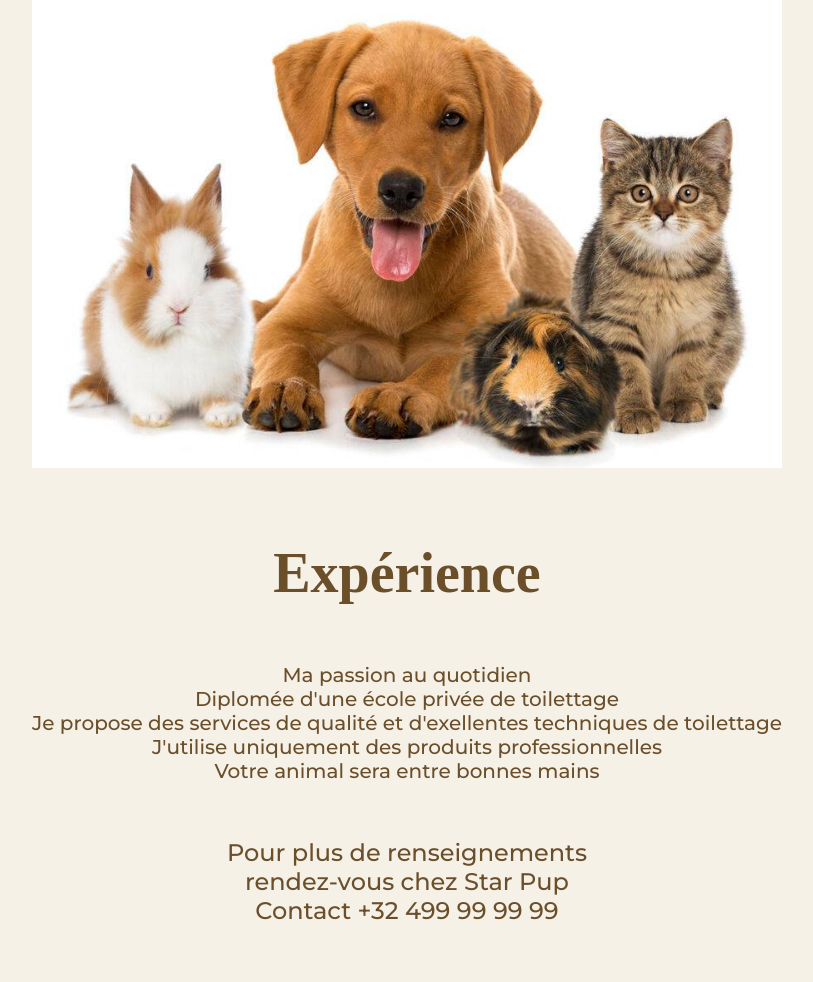
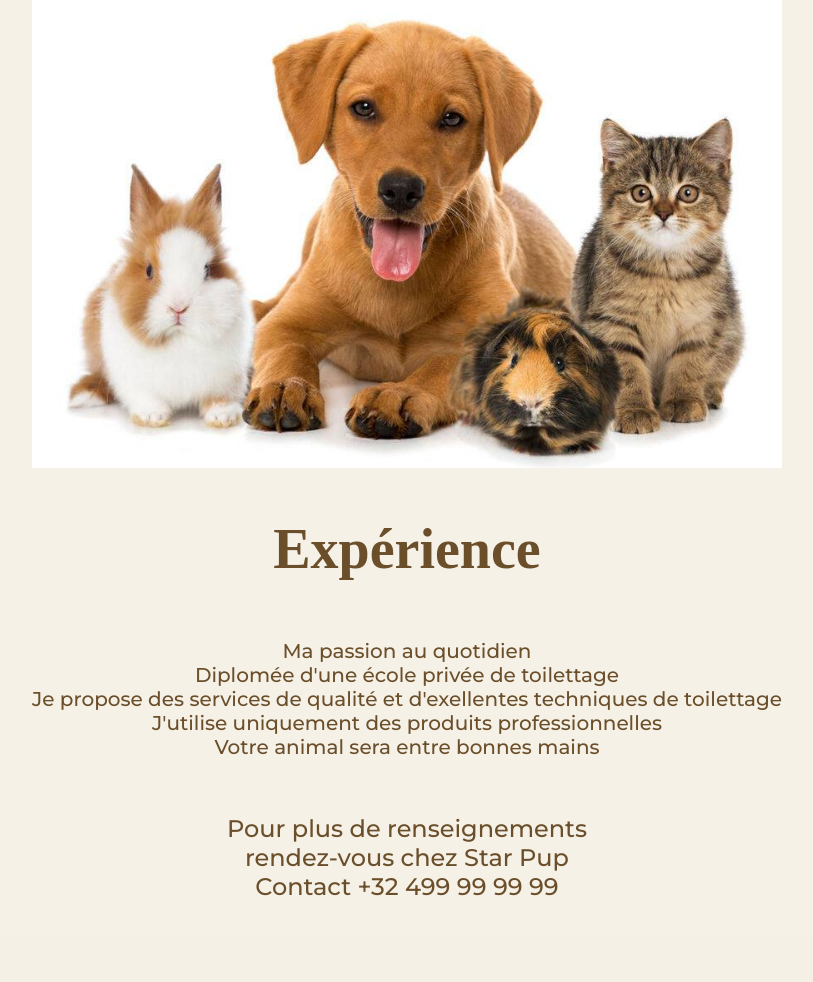
Before and after one commit to MSl4sh/Toilettage, a Flask app: page /about in a window 1280 px wide. Shown: the part 97-1079 px from the top of the page, without its empty margins (233-1046 px from the left). After the commit the page ends 993 px from the top, so only its background shows below. Run offline with Flask 3, Linux system fonts and the light colour scheme; some libraries are stand-ins or nearby versions; some web fonts are replaced.

Commit message:
modify about

```diff
--- a/templates/about.html
+++ b/templates/about.html
@@ -10,7 +10,7 @@
          alt="Pets">
 </div>
 
-<div class="card-body text-center p-5">
+<div class="card-body text-center p-4">
     <h1 class="display-4 fw-bold primary-text">Expérience</h1>
     <br/>
     <br/>
```
Also changed, not shown: static/styles.css (line endings or trailing spaces).
